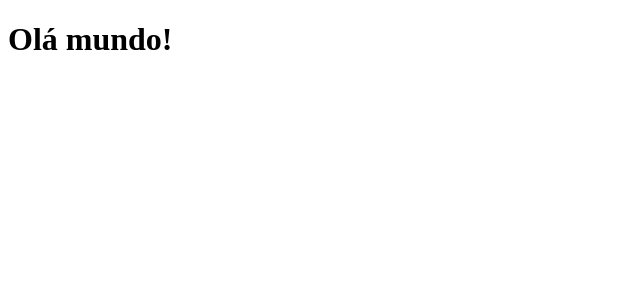
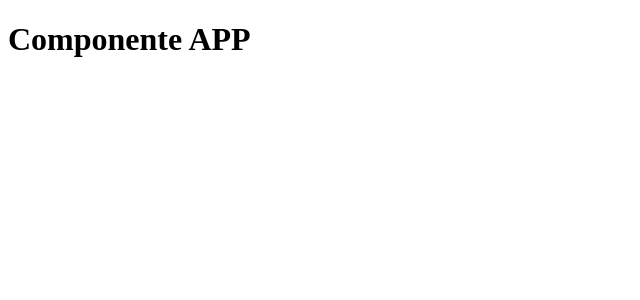
Before and after one commit to LucianoGalvao/fundamentos-react, a React app: page / in a window 1280 px wide. Shown: the top 300 px of the page, without its empty margins (0-640 px from the left). Built offline with nearby package versions, Linux system fonts and the light colour scheme.

Commit message:
First react component create, app default

```diff
--- /dev/null
+++ b/src/App.js
@@ -0,0 +1,5 @@
+import React from 'react';
+
+export default function App() {
+  return <h1>Componente APP</h1>;
+}
--- a/src/index.js
+++ b/src/index.js
@@ -1,4 +1,8 @@
 import React from 'react';
 import ReactDom from 'react-dom';
+import App from './App'
 
-ReactDom.render(<h1>Olá mundo!</h1>, document.getElementById('root'));
+ReactDom.render(
+  <App />,
+  document.getElementById('root')
+);
```
